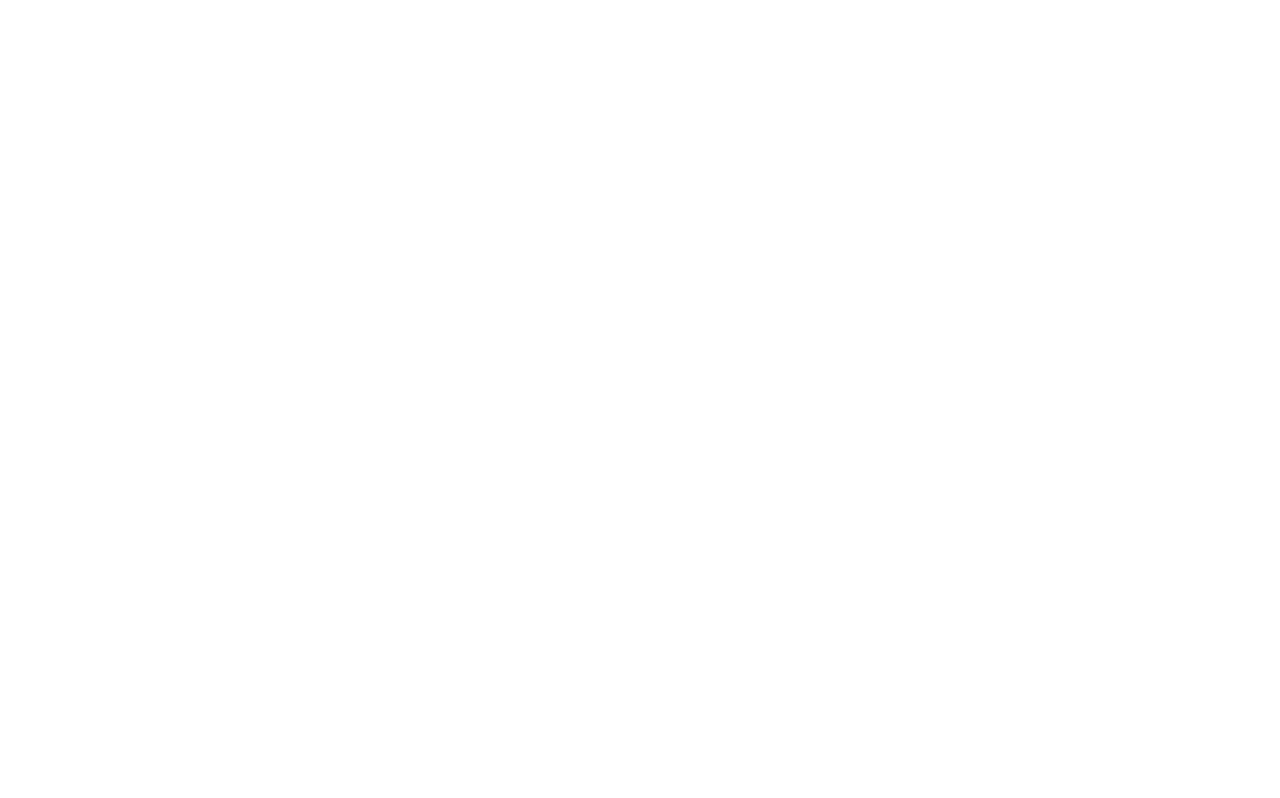
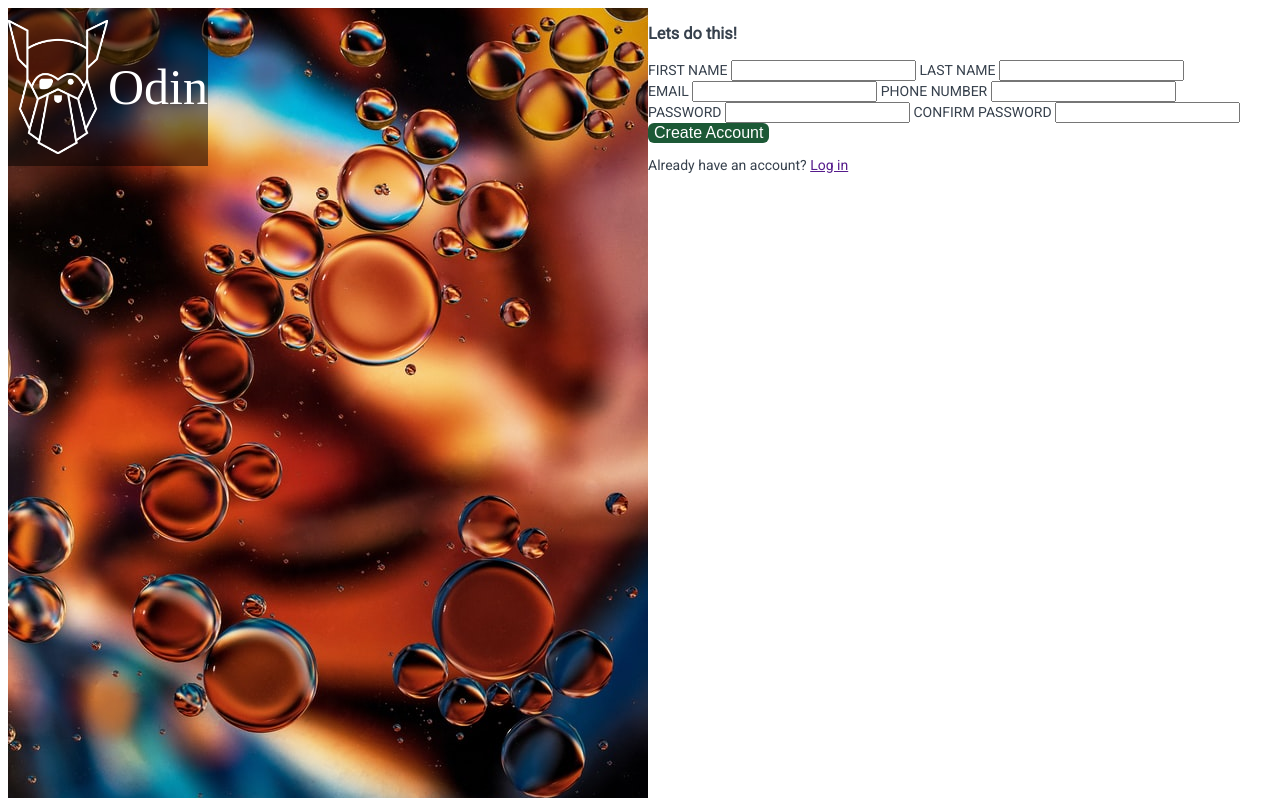
Before and after one commit to AaSa98/odin_signupform, a plain HTML site: page index.html in a window 1280 px wide. Shown: the top 798 px of the page. Drawn offline with Linux system fonts and the light colour scheme.

Commit message:
klaeglicher erster versuch, das formular sauber fertig zu stellen

```diff
--- a/index.html
+++ b/index.html
@@ -1,13 +1,52 @@
 <!DOCTYPE html>
 <html lang="en">
+
 <head>
-    <meta charset="UTF-8">
-    <meta http-equiv="X-UA-Compatible" content="IE=edge">
-    <meta name="viewport" content="width=device-width, initial-scale=1.0">
-    <link rel="stylesheet" href="./styles.css">
+    <meta charset="UTF-8" />
+    <meta http-equiv="X-UA-Compatible" content="IE=edge" />
+    <meta name="viewport" content="width=device-width, initial-scale=1.0" />
+    <link rel="stylesheet" href="./styles.css" />
     <title>Sign-Up Form</title>
 </head>
+
 <body>
-
+    <div class="content">
+        <div class="picture">
+            <div class="backgroundPic">
+                <img src="./res/david-clode-RHwX3Dpg8I0-unsplash.jpg" alt="">
+                <div class="logoSec">
+                    <img src="./res/odin-lined.png" class="icon"></img>
+                    <p>Odin</p>
+                </div>
+            </div>
+        </div>
+        <div class="formComplete">
+            <form action="">
+                <h3>Lets do this!</h3>
+                <div class="formInputs">
+                    <div class="row1">
+                        <label for="firstName">First Name</label>
+                        <input type="text" id="firstName" />
+                        <label for="lastName">Last Name</label>
+                        <input type="text" id="lastName" />
+                    </div>
+                    <div class="row2">
+                        <label for="email">Email</label>
+                        <input type="email" id="email" />
+                        <label for="phoneNumber">Phone Number</label>
+                        <input type="number" id="phoneNumber" />
+                    </div>
+                    <div class="row3">
+                        <label for="password">Password</label>
+                        <input type="password" id="password" />
+                        <label for="confPassword">Confirm Password</label>
+                        <input type="password" id="confPassword" />
+                    </div>
+                </div>
+                <button type="submit">Create Account</button>
+                <p>Already have an account? <a href="">Log in</a></p>
+            </form>
+        </div>
+    </div>
 </body>
 </html>
--- a/styles.css
+++ b/styles.css
@@ -0,0 +1,56 @@
+@import url('https://fonts.googleapis.com/css2?family=Roboto&display=swap');
+body{
+    font-family: "Segeo UI", Roboto, Helvetica, sans-serif;
+    color: #37414d;
+    font-size: 14px;
+}
+
+.formInputs{
+    text-transform: uppercase;
+    display: flex;
+    flex-direction: column;
+
+}
+
+h3{
+    text-transform: none;
+}
+
+.content{
+    display: flex;
+    flex-direction: row;
+}
+
+.picture{
+    position: relative;
+}
+
+
+.logoSec{
+    position: absolute;
+    float: left;
+    left: 0px;
+    top: 0px;
+    display: flex;
+    color: white;
+    font-size: 50px;
+    font-family: 'Times New Roman', Times, serif;
+    align-items: center;
+    background: rgba(0, 0, 0, 0.5);
+}
+.icon{
+    width: 2em;
+    height: auto;
+}
+
+.formComplete{
+    display: flex;
+}
+
+button{
+    background-color:rgb(28, 89, 54);
+    border-radius: 6px;
+    border-style: none;
+    color: white;
+    font-size: 16px;
+}
```
Also changed, not shown: res/david-clode-RHwX3Dpg8I0-unsplash.jpg (added), res/odin-lined.png (added).
